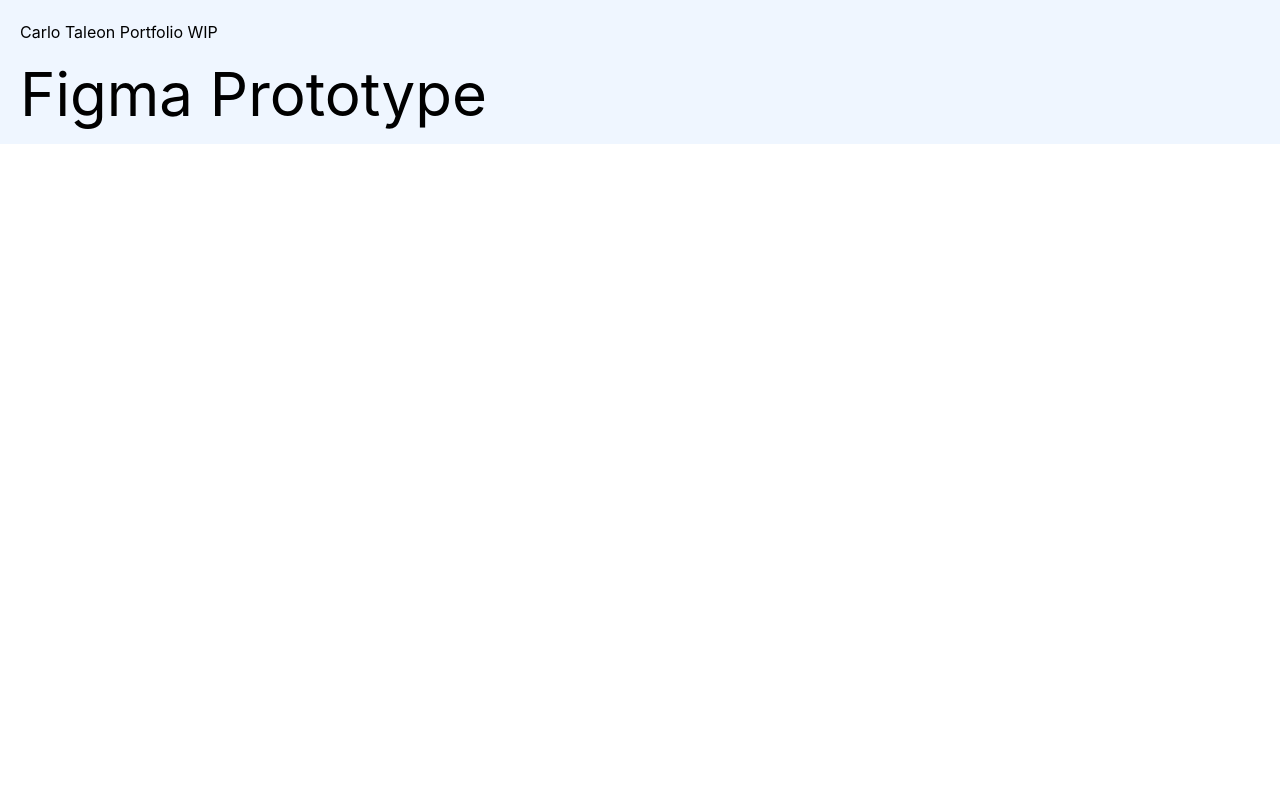
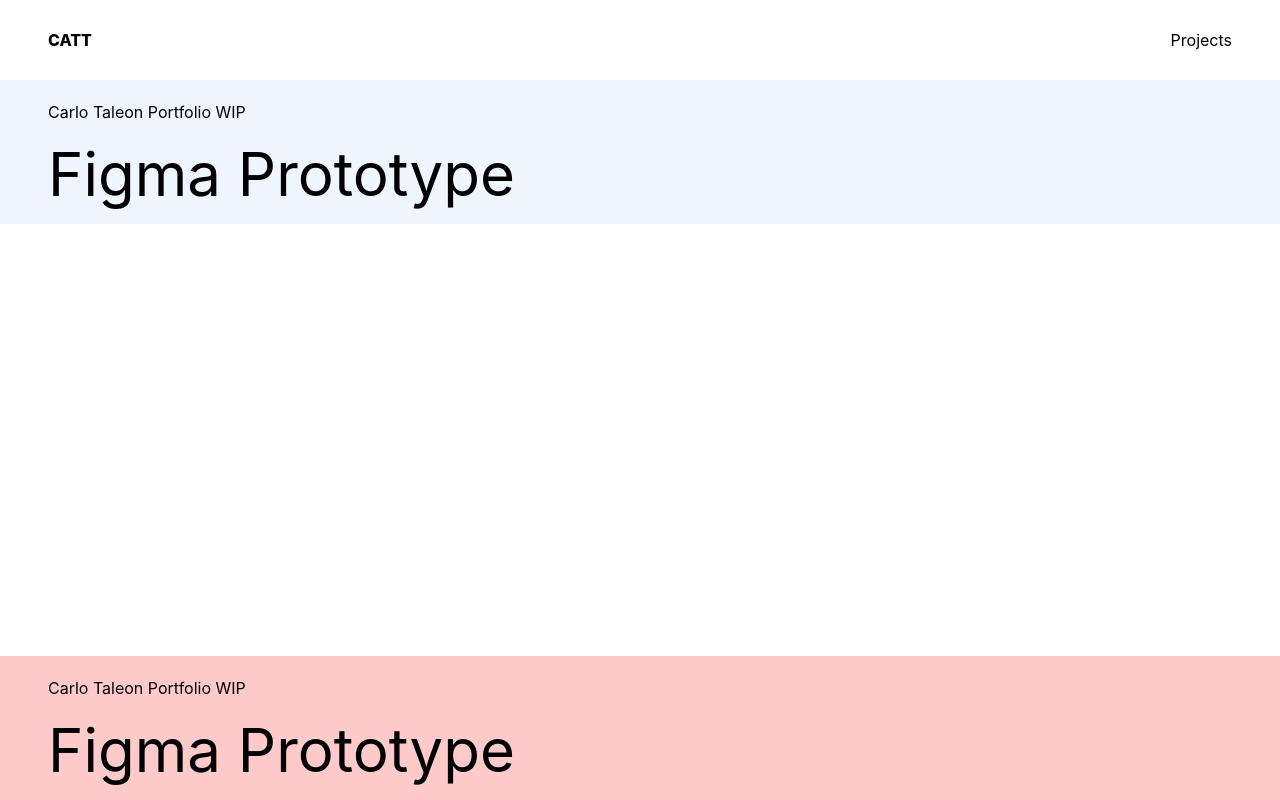
Before and after one commit to Blankeos/next-portfolio, a Next.js app: page / in a window 1280 px wide. Built offline with nearby package versions, Linux system fonts and the light colour scheme.

Commit message:
Installed packages and setup the base app

```diff
--- a/components/Container.tsx
+++ b/components/Container.tsx
@@ -15,16 +15,18 @@ interface Props {
     | "5xl"
     | "6xl"
     | "7xl"
+    | "8xl"
+    | "9xl"
     | "full";
 }
 
 const Container: React.FC<Props> = ({
   children,
   className,
-  maxWidth = "6xl",
+  maxWidth = "9xl",
 }) => {
   return (
-    <div className={`max-w-${maxWidth} mx-auto p-5 ${className}`}>
+    <div className={`max-w-${maxWidth} mx-auto p-5 px-12 h-full ${className}`}>
       {children}
     </div>
   );
--- a/package.json
+++ b/package.json
@@ -11,7 +11,8 @@
   "dependencies": {
     "next": "11.0.1",
     "react": "17.0.2",
-    "react-dom": "17.0.2"
+    "react-dom": "17.0.2",
+    "react-icons": "^4.2.0"
   },
   "devDependencies": {
     "@types/react": "17.0.14",
--- a/pages/_app.tsx
+++ b/pages/_app.tsx
@@ -1,7 +1,12 @@
 import "../styles/globals.css";
 import type { AppProps } from "next/app";
+import Layout from "../components/Layout";
 
 function MyApp({ Component, pageProps }: AppProps) {
-  return <Component {...pageProps} />;
+  return (
+    <Layout>
+      <Component {...pageProps} />
+    </Layout>
+  );
 }
 export default MyApp;
```
Also changed, not shown: 1 other file (tests, documents, lock files or other folders).
